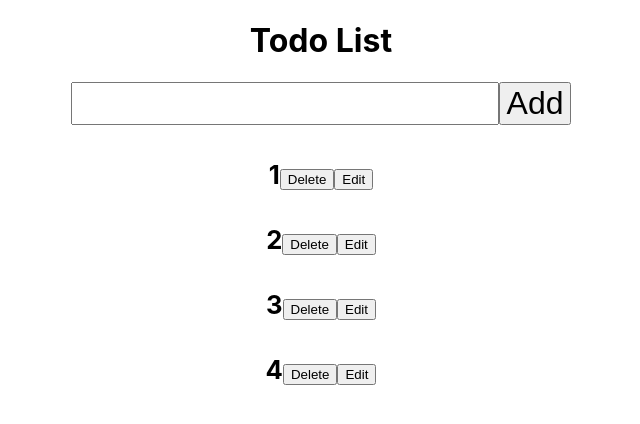
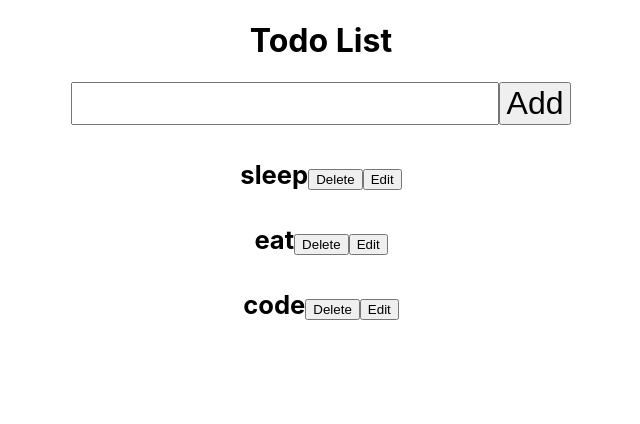
Before and after one commit to raymond-le-goldenowl/reactjs-cra-template, a React (Create React App) app: page / in a window 1280 px wide. Shown: the top 424 px of the page, without its empty margins (319-959 px from the left). Built offline with nearby package versions, Linux system fonts and the light colour scheme.

Commit message:
Update todolist data

```diff
--- a/src/ClassComponents/MainTodo.jsx
+++ b/src/ClassComponents/MainTodo.jsx
@@ -4,7 +4,13 @@ import TodoList from './TodoList'
 export default class MainTodo extends Component {
   constructor() {
     super()
-    this.state = { todo_list: [1, 2, 3, 4] }
+    this.state = {
+      todo_list: [
+        { id: 1, content: 'sleep', isDone: false },
+        { id: 2, content: 'eat', isDone: false },
+        { id: 3, content: 'code', isDone: false }
+      ]
+    }
   }
 
   render() {
--- a/src/ClassComponents/Todo.jsx
+++ b/src/ClassComponents/Todo.jsx
@@ -5,7 +5,7 @@ export default class Todo extends Component {
     return (
       <div>
         <h4 style={{ fontSize: '1.6rem' }}>
-          {this.props.todo}
+          {this.props.todo.content}
           <button>Delete</button>
           <button>Edit</button>
         </h4>
--- a/src/ClassComponents/TodoList.jsx
+++ b/src/ClassComponents/TodoList.jsx
@@ -10,7 +10,7 @@ export default class TodoList extends Component {
     return (
       <div>
         {this.state.todo_list.map((todo, index) => (
-          <Todo key={index} todo={todo} />
+          <Todo key={todo.id} todo={todo} />
         ))}
       </div>
     )
```
